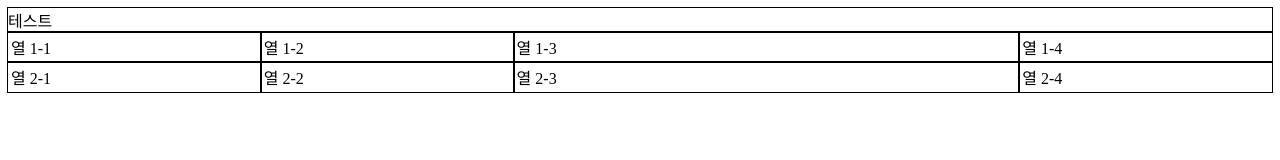
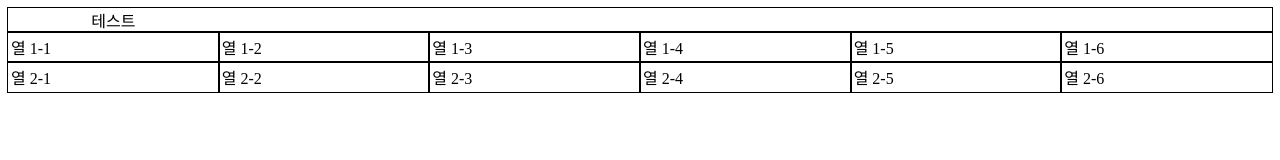
Before and after one commit to saranf/moomoo_contract, a website: page public/index.html in a window 1280 px wide. Drawn offline with Linux system fonts and the light colour scheme.

Commit message:
화면단 수정중

```diff
--- a/public/css/style.css
+++ b/public/css/style.css
@@ -6,27 +6,19 @@
 .row {
     display: table-row;
     outline: 1px solid rgb(0, 0, 0);
+
+}
+
+.first{
+    text-align: center;
+    padding:0;
+    margin:0;
 }
 
 .cell {
     display: table-cell;
     padding: 3px;
     outline: 1px solid rgb(0, 0, 0);
+    width: calc(100/6);
 
 }
-
-.col1 {
-    width: 20%;
-}
-
-.col2 {
-    width: 20%;
-}
-
-.col3 {
-    width: 40%;
-}
-
-.col4 {
-    width: 20%;
-}
--- a/public/index.html
+++ b/public/index.html
@@ -6,7 +6,7 @@
 </head>
 <body>
     <div id="table">
-        <div class="row">
+        <div class="row first" >
             테스트
         </div>
         <div class="row">
@@ -14,12 +14,16 @@
         <span class="cell col2">열 1-2</span>
         <span class="cell col3">열 1-3</span>
         <span class="cell col4">열 1-4</span>
+        <span class="cell col5">열 1-5</span>
+        <span class="cell col6">열 1-6</span>
         </div>
         <div class="row">
-        <span class="cell col1">열 2-1</span>
-        <span class="cell col2">열 2-2</span>
-        <span class="cell col3">열 2-3</span>
-        <span class="cell col4">열 2-4</span>
+            <span class="cell col1">열 2-1</span>
+            <span class="cell col2">열 2-2</span>
+            <span class="cell col3">열 2-3</span>
+            <span class="cell col4">열 2-4</span>
+            <span class="cell col5">열 2-5</span>
+            <span class="cell col6">열 2-6</span>
         </div>
         </div>
 </body>
```
